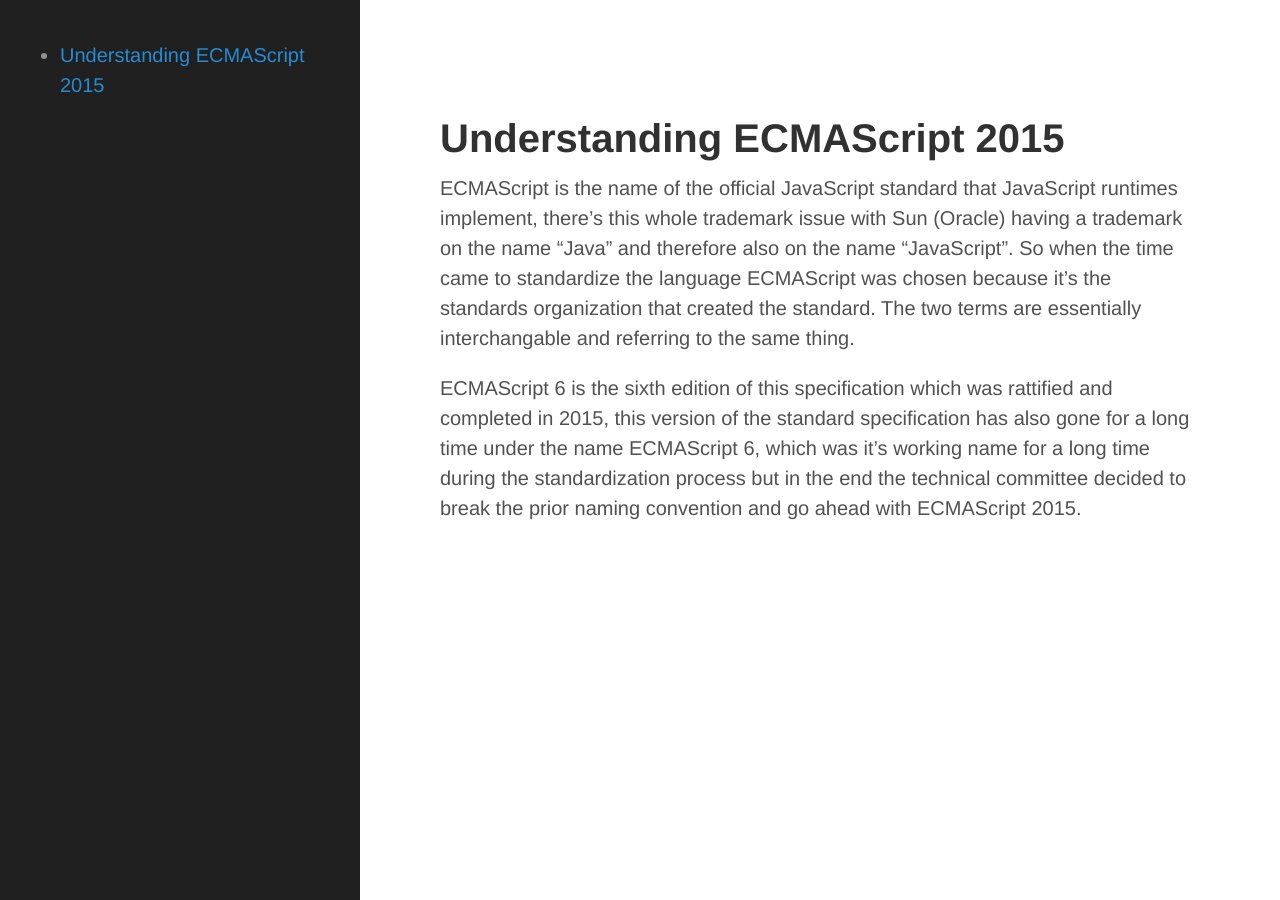
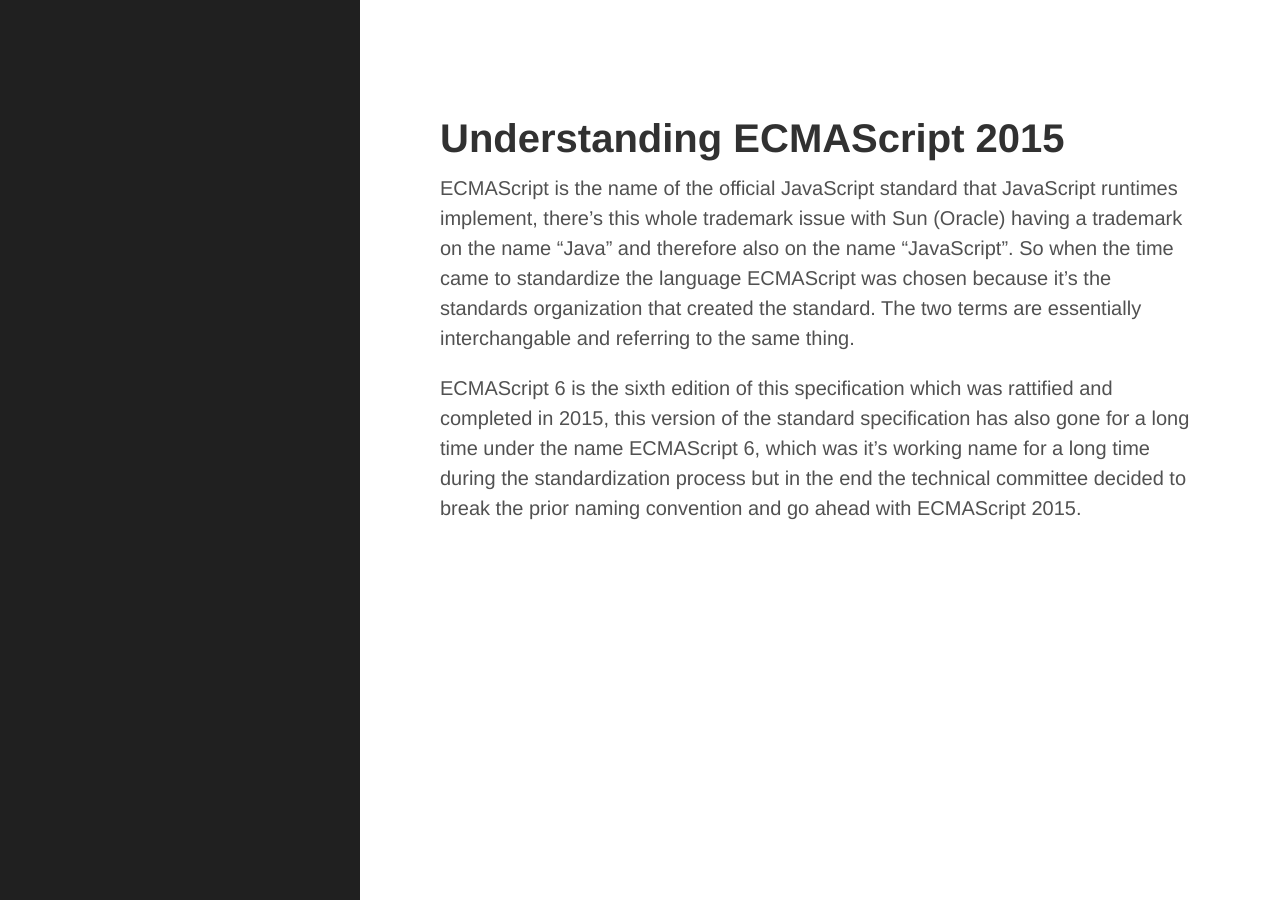
Before and after one commit to ecmascript-2015/www, a Jekyll site: the page built from index.md, in a window 1280 px wide. Built offline with Jekyll 4.4.1, drawn with Linux system fonts in a browser that asks for light colours.

Commit message:
Fix navigation markup

```diff
--- a/_includes/navigation.html
+++ b/_includes/navigation.html
@@ -1,11 +1,5 @@
 {% capture html %}
   <ul class="menu-list">
-    {% if include.context == "/" %}
-      <li class="menu-item">
-        <a class="menu-link" href="{{ site.baseurl }}/">{{ site.title }}</a>
-      </li>
-    {% endif %}
-
     {% assign items = site.pages %}
 
     {% for item in items %}
@@ -21,9 +15,8 @@
       {% if current == include.context and item.url != include.context %}
         <li>
           <a class="menu-link" href="{{ item.url }}">{{ item.title }}</a>
+          {% include navigation.html context=item.url %}
         </li>
-
-        {% include navigation.html context=item.url %}
       {% endif %}
     {% endfor %}
   </ul>
```
